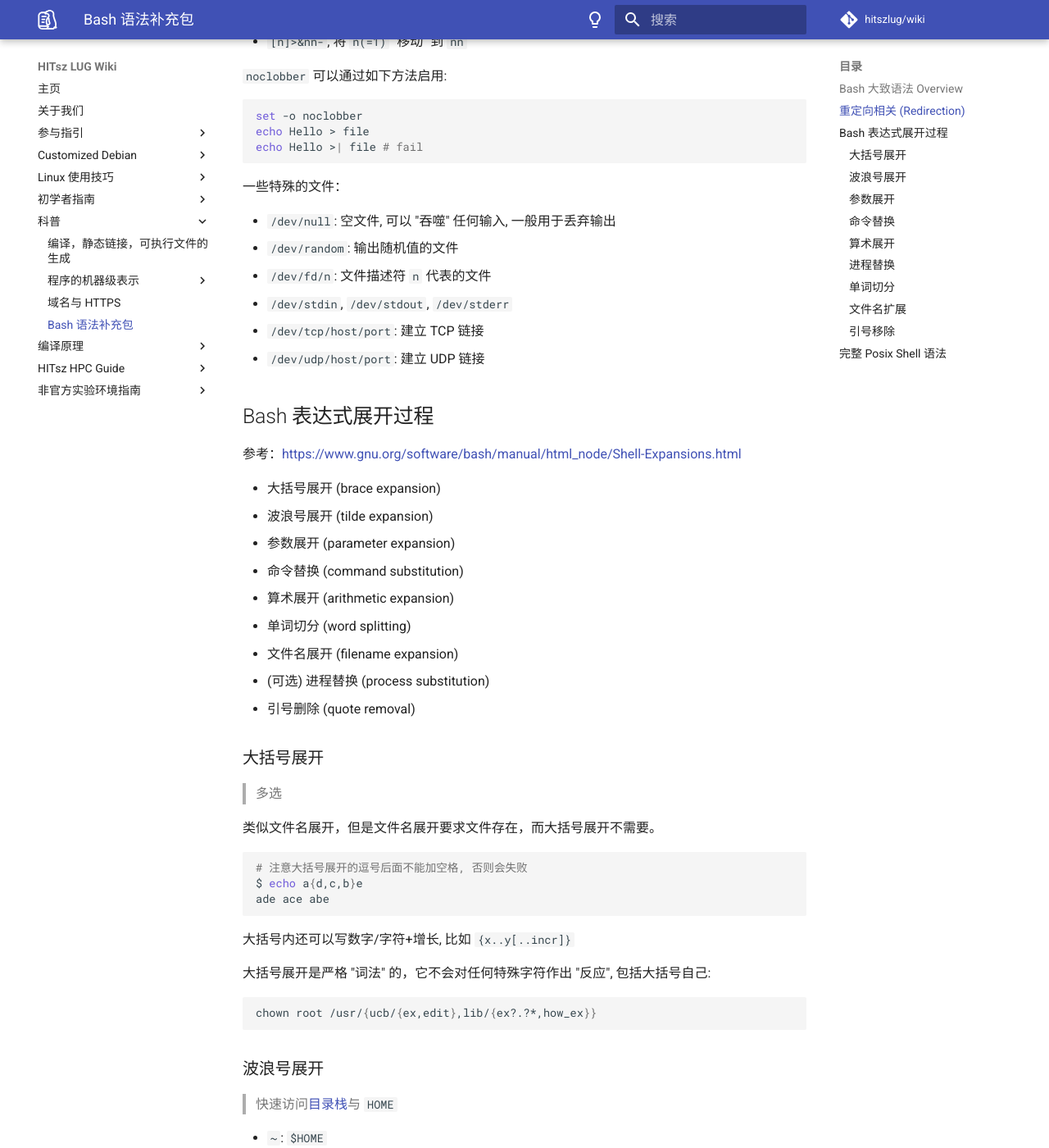
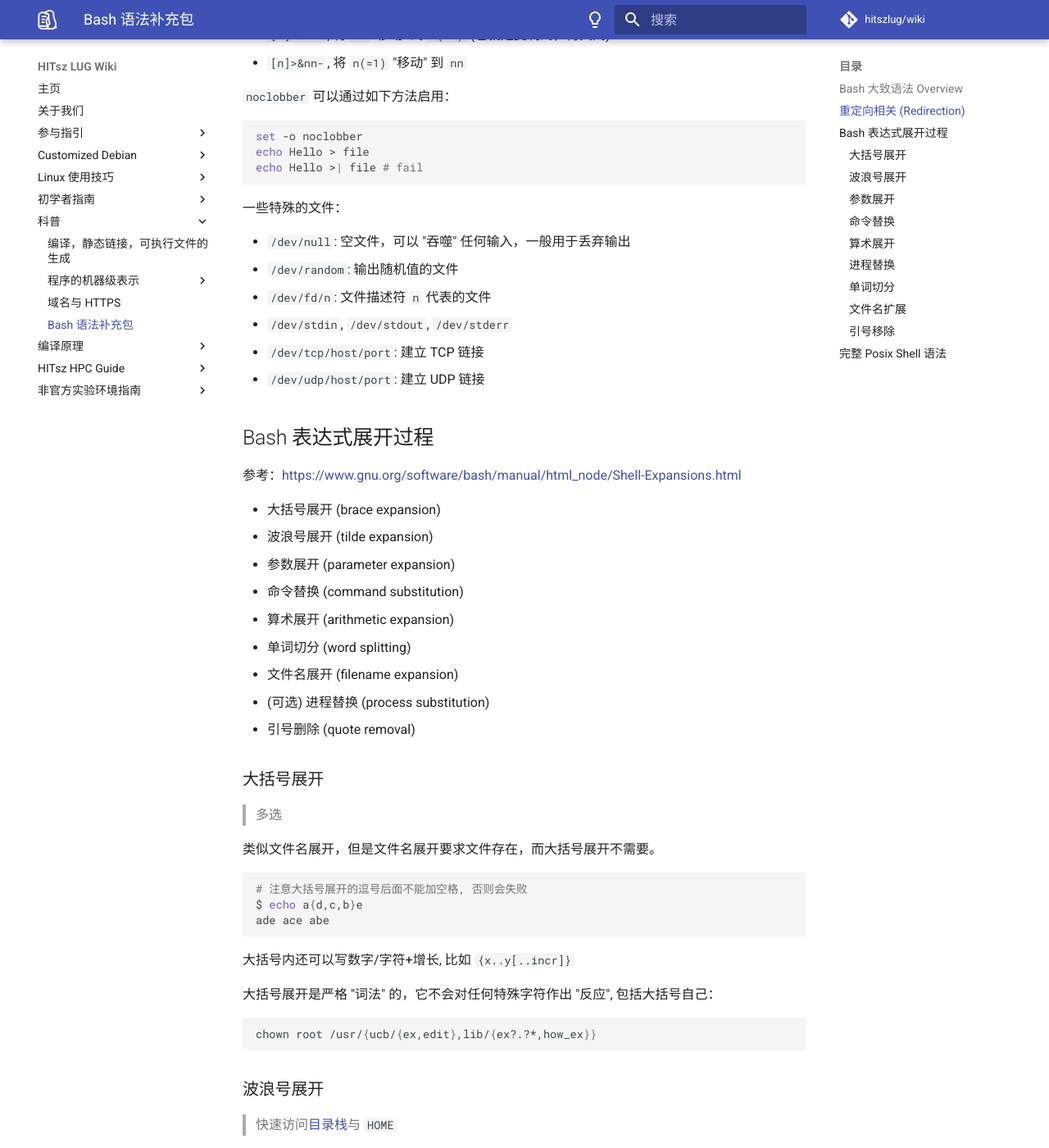
Before and after one commit to hitszosa/wiki, an MkDocs documentation site: the page built from docs/popular-science/bash-dlc.md, in a window 1280 px wide and 1400 px high, scrolled down 1340 px. Shown: the whole window at 82% size. Built offline with MkDocs 1.6.1 and Material for MkDocs 9.7.7, drawn with Linux system fonts in a browser that asks for light colours; comment, search, counter and statistics services are not loaded; some of the changed text lies outside the part shown.

Commit message:
fix: autocorrect

````diff
--- a/docs/popular-science/bash-dlc.md
+++ b/docs/popular-science/bash-dlc.md
@@ -2,7 +2,7 @@
 
 > 目前版本：20221025
 
-本文期望读者具有基本的 Bash 使用基础. 如在阅读中遇到困难, 可参阅[我社 Linux 101 第六讲]()内容.
+本文期望读者具有基本的 Bash 使用基础。如在阅读中遇到困难，可参阅[我社 Linux 101 第六讲]()内容。
 
 ## Bash 大致语法 Overview
 
@@ -48,7 +48,7 @@ func_def: name '(' ')' compound_cmd redirect?
 - `[n]<&nn-`, 将 `nn` "移动" 到 `n(=0)` (也就是复制到，再关闭)
 - `[n]>&nn-`, 将 `n(=1)` "移动" 到 `nn`
 
-`noclobber` 可以通过如下方法启用:
+`noclobber` 可以通过如下方法启用：
 
 ```bash
 set -o noclobber
@@ -58,7 +58,7 @@ echo Hello >| file # fail
 
 一些特殊的文件：
 
-- `/dev/null`: 空文件, 可以 "吞噬" 任何输入, 一般用于丢弃输出
+- `/dev/null`: 空文件，可以 "吞噬" 任何输入，一般用于丢弃输出
 - `/dev/random`: 输出随机值的文件
 - `/dev/fd/n`: 文件描述符 `n` 代表的文件
 - `/dev/stdin`, `/dev/stdout`, `/dev/stderr`
@@ -93,7 +93,7 @@ ade ace abe
 
 大括号内还可以写数字/字符+增长, 比如 `{x..y[..incr]}`
 
-大括号展开是严格 "词法" 的，它不会对任何特殊字符作出 "反应", 包括大括号自己:
+大括号展开是严格 "词法" 的，它不会对任何特殊字符作出 "反应", 包括大括号自己：
 
 ```bash
 chown root /usr/{ucb/{ex,edit},lib/{ex?.?*,how_ex}}
````
